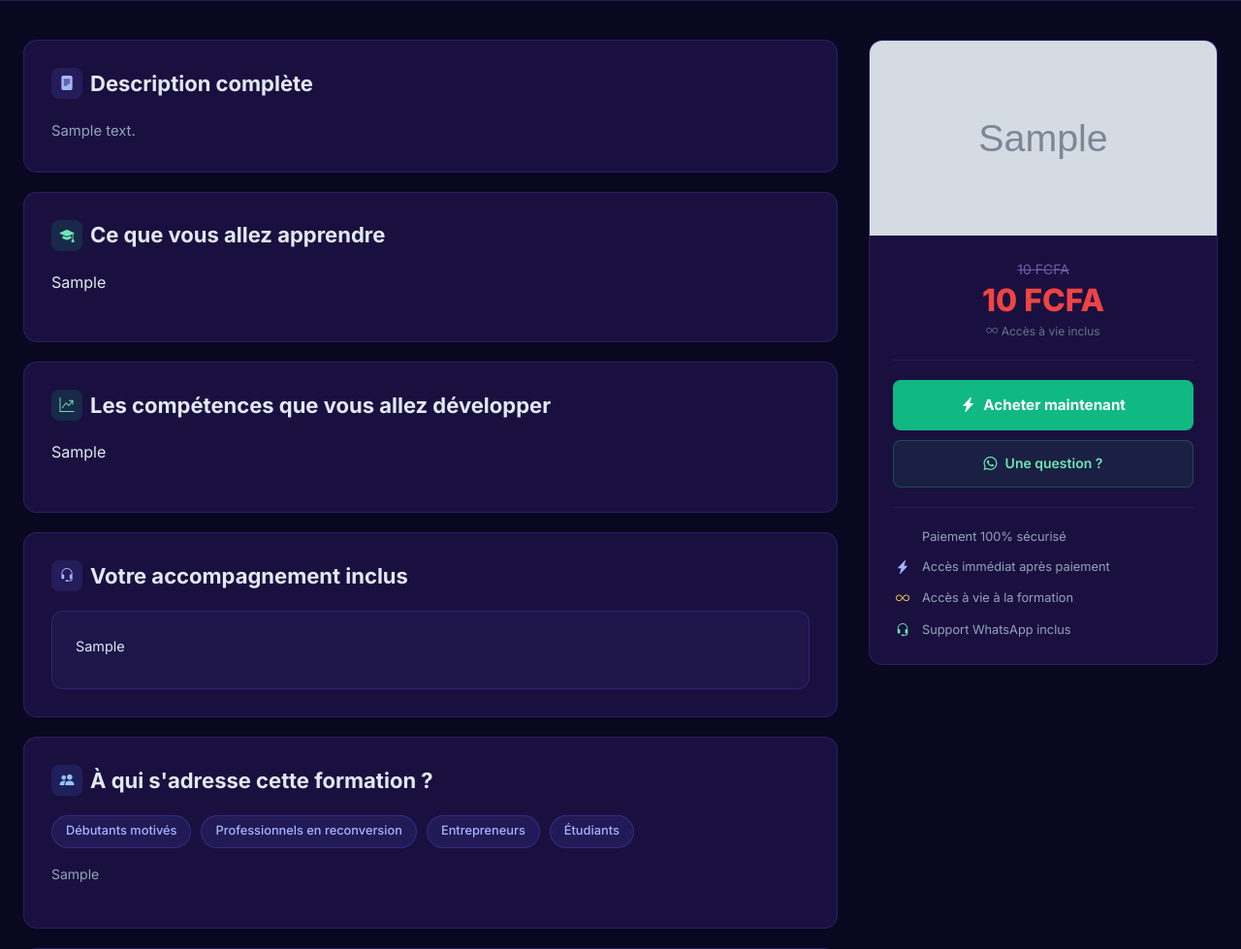
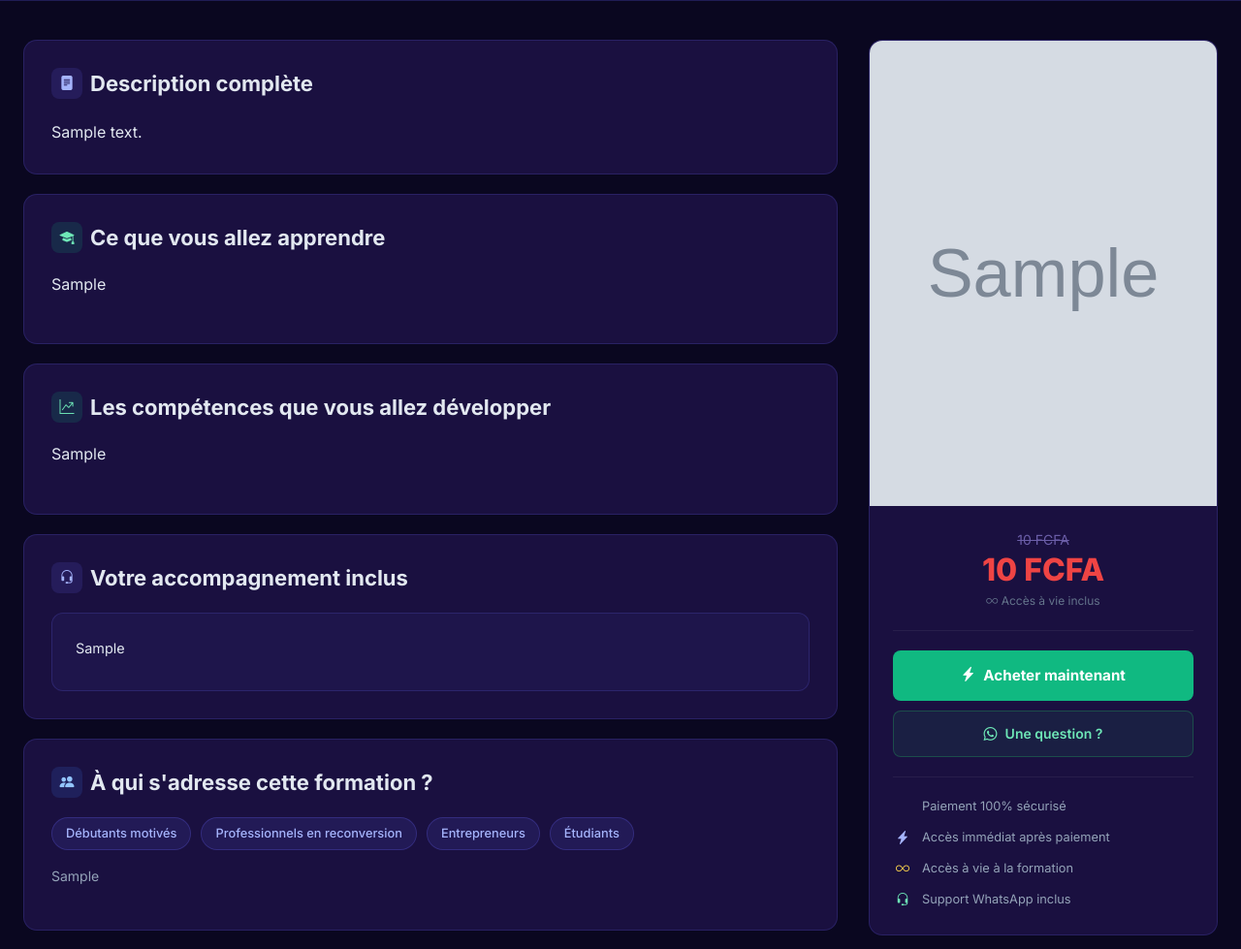
Before and after one commit to amparachrist-beep/Formations, a Django app: page /formation/1/ in a window 1280 px wide. Shown: the part 472-1451 px from the top of the page at 97% size. Run offline with Django 4.2, Linux system fonts and the light colour scheme; tables that the repository leaves empty hold one stand-in row (values such as "Sample post"); grey boxes marked "Sample" are stand-in pictures.

Commit message:
Correction affichage images catalogue/détail + lisibilité description

```diff
--- a/formation/templates/formation/catalogue.html
+++ b/formation/templates/formation/catalogue.html
@@ -374,10 +374,10 @@
         50% { transform: scale(1.05); }
     }
 
-    .formation-image-wrapper {
+         .formation-image-wrapper {
         position: relative;
         width: 100%;
-        padding-top: 56.25%;
+        height: 380px;
         overflow: hidden;
         background: linear-gradient(135deg, #1e1060 0%, #2d1b8a 100%);
     }
@@ -388,9 +388,9 @@
         width: 100%;
         height: 100%;
         object-fit: cover;
+        object-position: top center;
         transition: transform 0.5s ease;
     }
-
     .formation-card:hover .formation-image {
         transform: scale(1.06);
     }
--- a/formation/templates/formation/detail_formation.html
+++ b/formation/templates/formation/detail_formation.html
@@ -237,10 +237,11 @@
 
     /* Description */
     .description-content {
-        line-height: 1.8;
-        font-size: 0.925rem;
-        color: var(--dark-muted);
-    }
+    line-height: 1.8;
+    font-size: 1rem;
+    color: var(--dark-text);
+    font-weight: 400;
+}
 
     .description-content p { margin-bottom: 0.875rem; }
     .description-content p:last-child { margin-bottom: 0; }
@@ -412,16 +413,17 @@
         overflow: hidden;
     }
 
-    .sidebar-image {
+        .sidebar-image {
         width: 100%;
-        aspect-ratio: 16/9;
+        height: 480px;
         object-fit: cover;
+        object-position: top center;
         display: block;
     }
 
     .sidebar-image-placeholder {
         width: 100%;
-        aspect-ratio: 16/9;
+        height: 480px;
         background: linear-gradient(135deg, #1e1060 0%, #2d1b8a 100%);
         display: flex;
         align-items: center;
```
